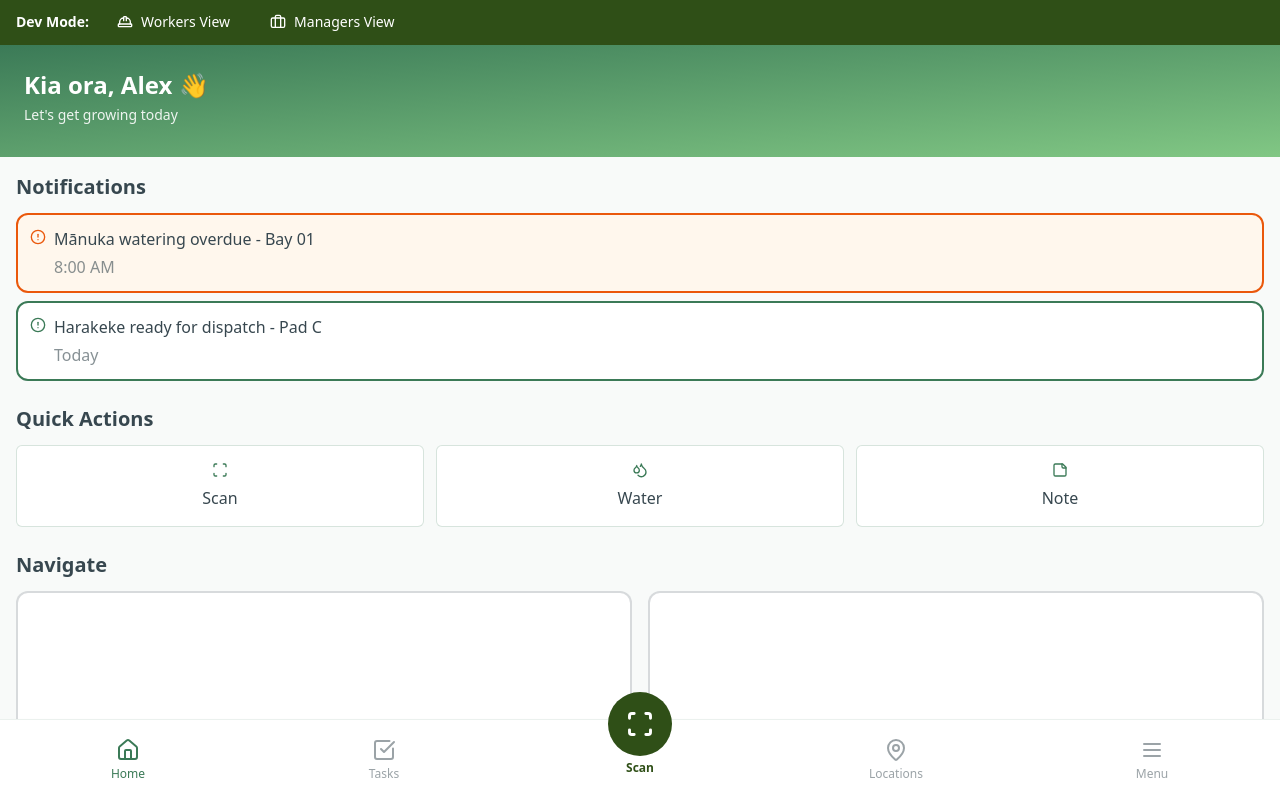
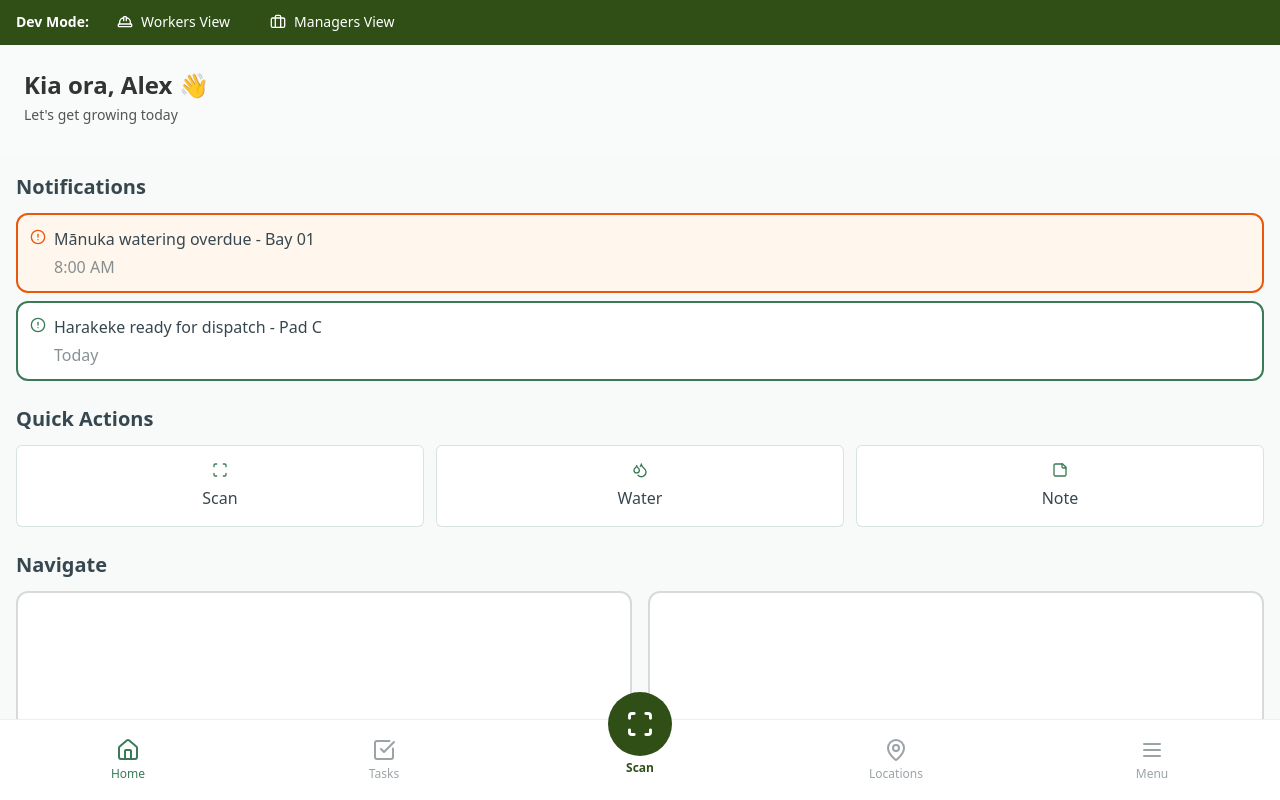
Before and after one commit to jamie-doai/flourish-demo-nov-25, a React (Vite) app: page /workers in a window 1280 px wide. Shown: the top 800 px of the page. Built offline with nearby package versions, Linux system fonts and the light colour scheme; the HTML template or start-up script is replaced by a standard one.

Commit message:
Remove intro background color

```diff
--- a/src/pages/workers/Home.tsx
+++ b/src/pages/workers/Home.tsx
@@ -15,9 +15,9 @@ export default function WorkerHome() {
     <div className="min-h-screen bg-[#F8FAF9] pb-20">
       <DevBar />
       {/* Intro Header */}
-      <header className="bg-gradient-to-br from-[#3B7A57] to-[#81C784] text-white p-6 pb-8">
-        <h1 className="text-2xl font-semibold mb-1">Kia ora, Alex 👋</h1>
-        <p className="text-white/90 text-sm">Let's get growing today</p>
+      <header className="bg-background p-6 pb-8">
+        <h1 className="text-2xl font-semibold mb-1 text-foreground">Kia ora, Alex 👋</h1>
+        <p className="text-muted-foreground text-sm">Let's get growing today</p>
       </header>
 
       <main className="container mx-auto px-4 -mt-4">
```
